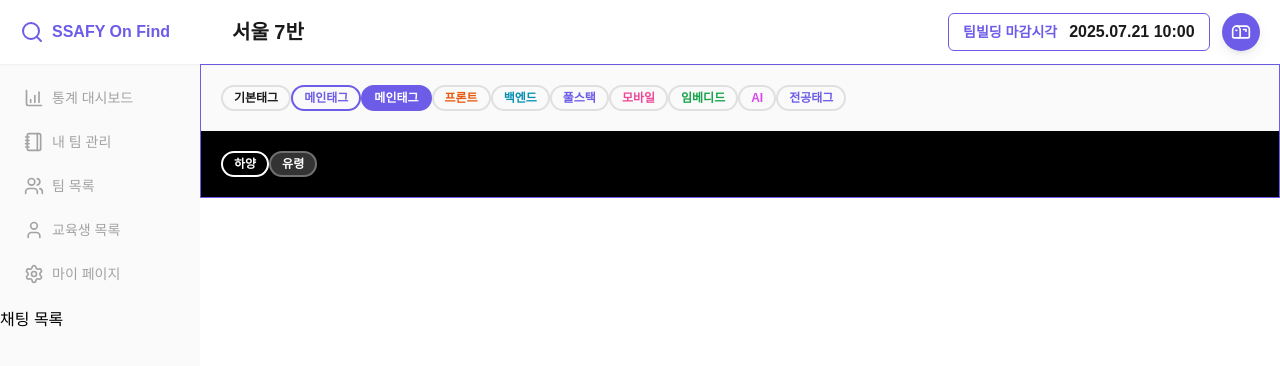
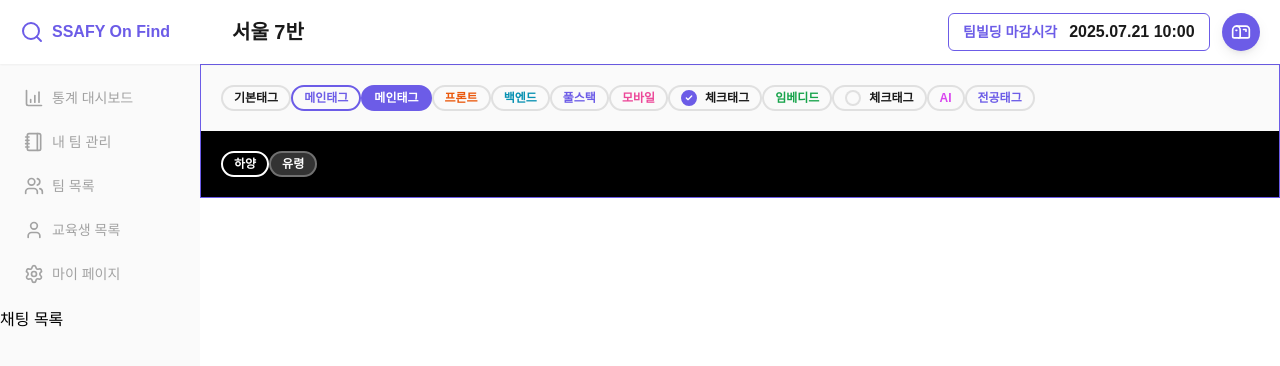
Before and after one commit to SSAFY-on-Find/SSAFY-on-Find, a React (Vite) app in the folder FE/: page /component-test in a window 1280 px wide. Shown: the top 366 px of the page. Built offline with nearby package versions, Linux system fonts and the light colour scheme; a web font is replaced by a local one.

Commit message:
feat: 체크 태그 추가

```diff
--- a/FE/src/components/ComponentTestPage.tsx
+++ b/FE/src/components/ComponentTestPage.tsx
@@ -1,8 +1,8 @@
-import { MainTag, MajorTag, NormalTag, PositionTag, WhiteTag } from "./atoms"
+import { CheckTag,MainTag, MajorTag, NormalTag, PositionTag, WhiteTag } from "./atoms"
 
 export default function ComponentTestPage() {
   return (
-    <div>
+    <div className="">
       <div className="bg-background p-5">
         <NormalTag tagContent={"기본태그"} />
         <MainTag tagContent={"메인태그"}></MainTag>
@@ -11,7 +11,9 @@ export default function ComponentTestPage() {
         <PositionTag positionName={"백엔드"}></PositionTag>
         <PositionTag positionName={"풀스택"}></PositionTag>
         <PositionTag positionName={"모바일"}></PositionTag>
+        <CheckTag tagContent={"체크태그"} fillBg={true}></CheckTag>
         <PositionTag positionName={"임베디드"}></PositionTag>
+        <CheckTag tagContent={"체크태그"}></CheckTag>
         <PositionTag positionName={"AI"}></PositionTag>
         <MajorTag tagContent={"전공태그"}></MajorTag>
       </div>
--- /dev/null
+++ b/FE/src/components/atoms/CheckTag.tsx
@@ -0,0 +1,29 @@
+import { Check } from "lucide-react"
+
+interface ICheckTag {
+  tagContent: string
+  fillBg?: boolean
+}
+function CheckCircle({ fillBg = false }) {
+  const checkOnOff = fillBg ? "bg-main text-white border-main" : "bg-background text-background border-subtext/30 "
+  return (
+    <>
+      <div className={`${checkOnOff} flex rounded-full border-2 stroke-2 p-0.5`}>
+        <Check strokeWidth={4} size={8} />
+      </div>
+    </>
+  )
+}
+function CheckTag({ tagContent, fillBg = false }: ICheckTag) {
+  return (
+    <>
+      <div
+        className={`bg-background border-subtext/30 text-text inline-flex items-center gap-2 rounded-full border-2 px-[11px] py-[3px] text-xs font-bold whitespace-nowrap`}
+      >
+        <CheckCircle fillBg={fillBg} />
+        {tagContent}
+      </div>
+    </>
+  )
+}
+export default CheckTag
--- a/FE/src/components/atoms/index.ts
+++ b/FE/src/components/atoms/index.ts
@@ -1,3 +1,4 @@
+export { default as CheckTag } from "./CheckTag"
 export { default as MainTag } from "./MainTag"
 export { default as MajorTag } from "./MajorTag"
 export { default as NormalTag } from "./NormalTag"
```
